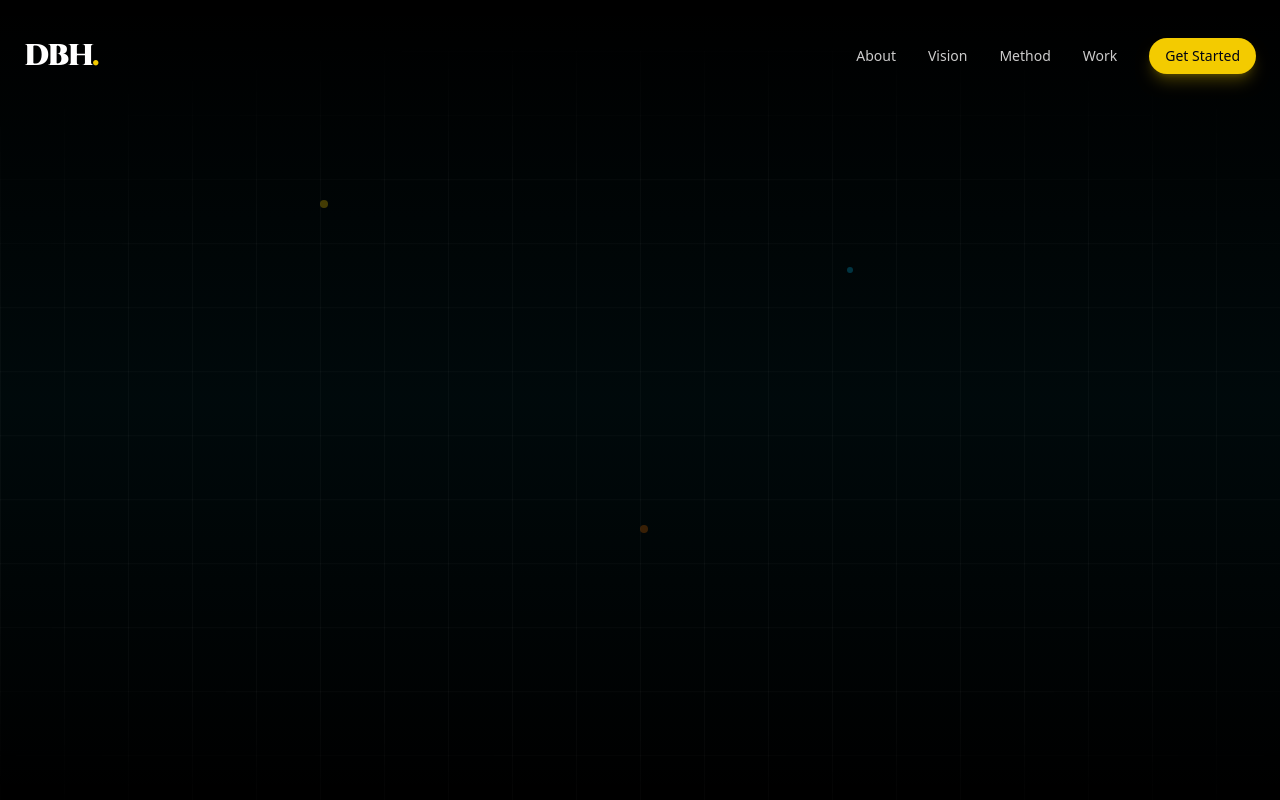
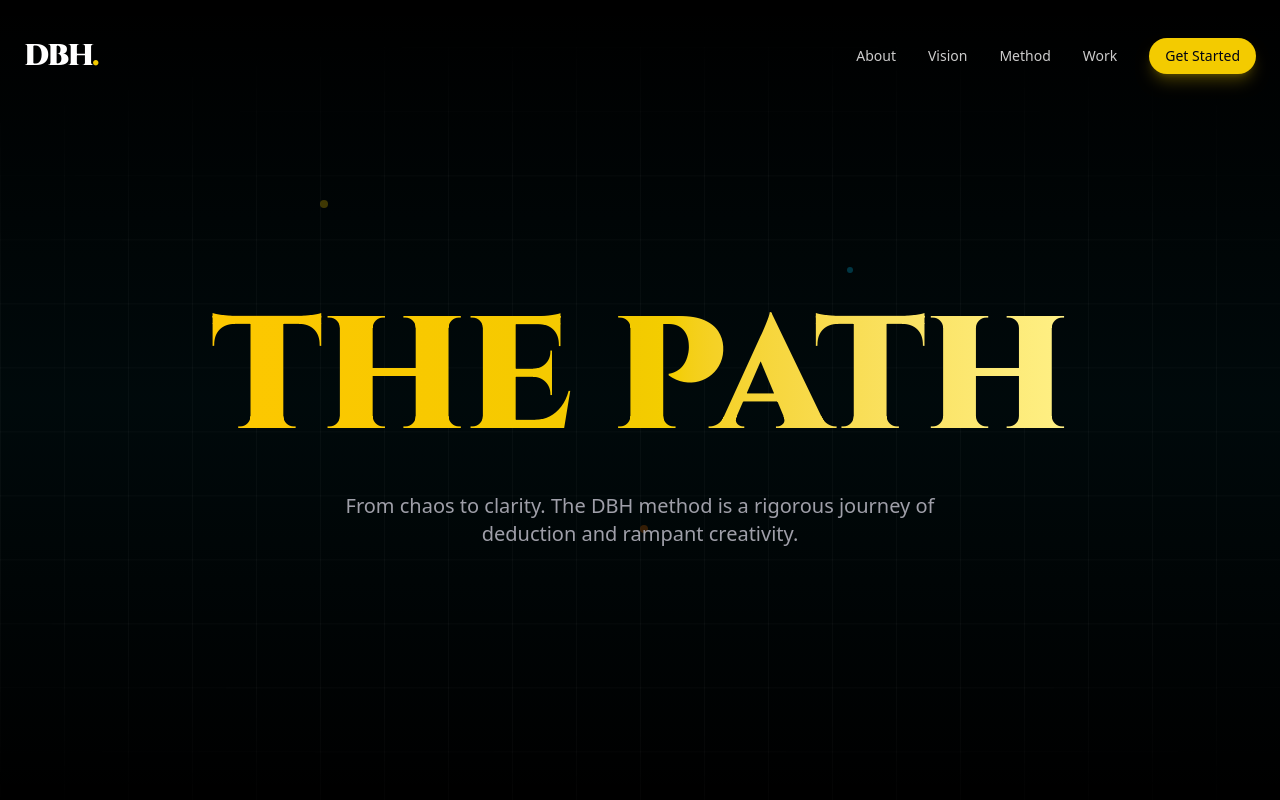
Before and after one commit to MoatazJS/dbh-agency, a Next.js app: page /Method in a window 1280 px wide. Shown: the top 800 px of the page. Built offline with nearby package versions, Linux system fonts and the light colour scheme.

Commit message:
fixed layout issue of hero section in the method page

```diff
--- a/app/(pages)/Method/page.tsx
+++ b/app/(pages)/Method/page.tsx
@@ -12,9 +12,9 @@ export default function MethodPage() {
             <main ref={containerRef} className="min-h-screen bg-black text-white selection:bg-cyan-500 selection:text-black overflow-x-hidden relative">
                 <div className="fixed inset-0 z-0">
                     <GridBackground />
-                </div> </main>
-
-            <MethodHero />
+                </div>
+                <MethodHero />
+            </main>
         </>
     );
 }
--- a/lib/Components/PagesComponents/MethodComponents/MethodHero.tsx
+++ b/lib/Components/PagesComponents/MethodComponents/MethodHero.tsx
@@ -5,7 +5,7 @@ import React from "react";
 export default function MethodHero() {
     return (
         <>
-            <section className="relative min-h-[50vh] flex flex-col justify-center items-center py-32 z-10">
+            <section className="relative min-h-screen flex flex-col justify-center items-center pt-32 pb-20 z-10 px-4">
                 <motion.div
                     initial={{ opacity: 0, scale: 0.8 }}
                     animate={{ opacity: 1, scale: 1 }}
```
